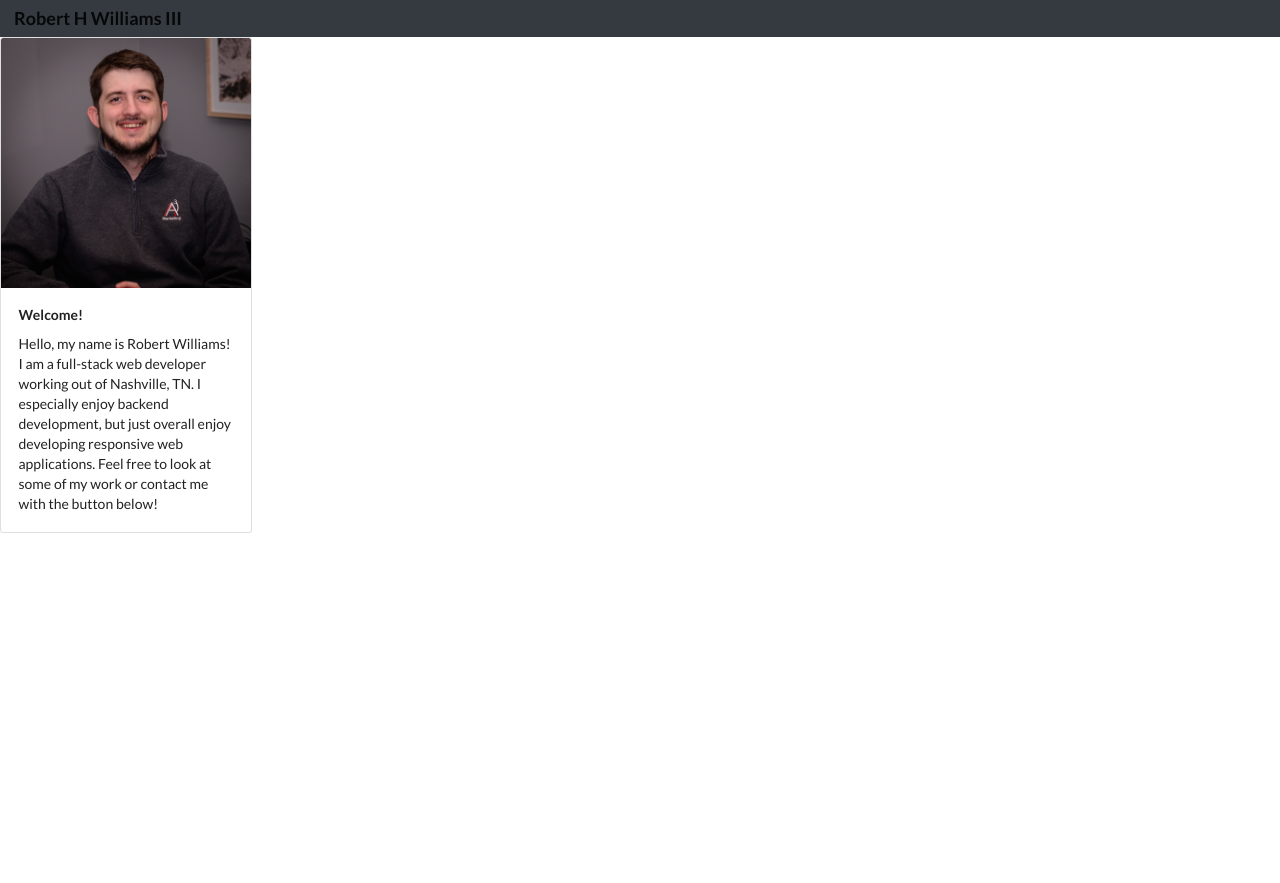
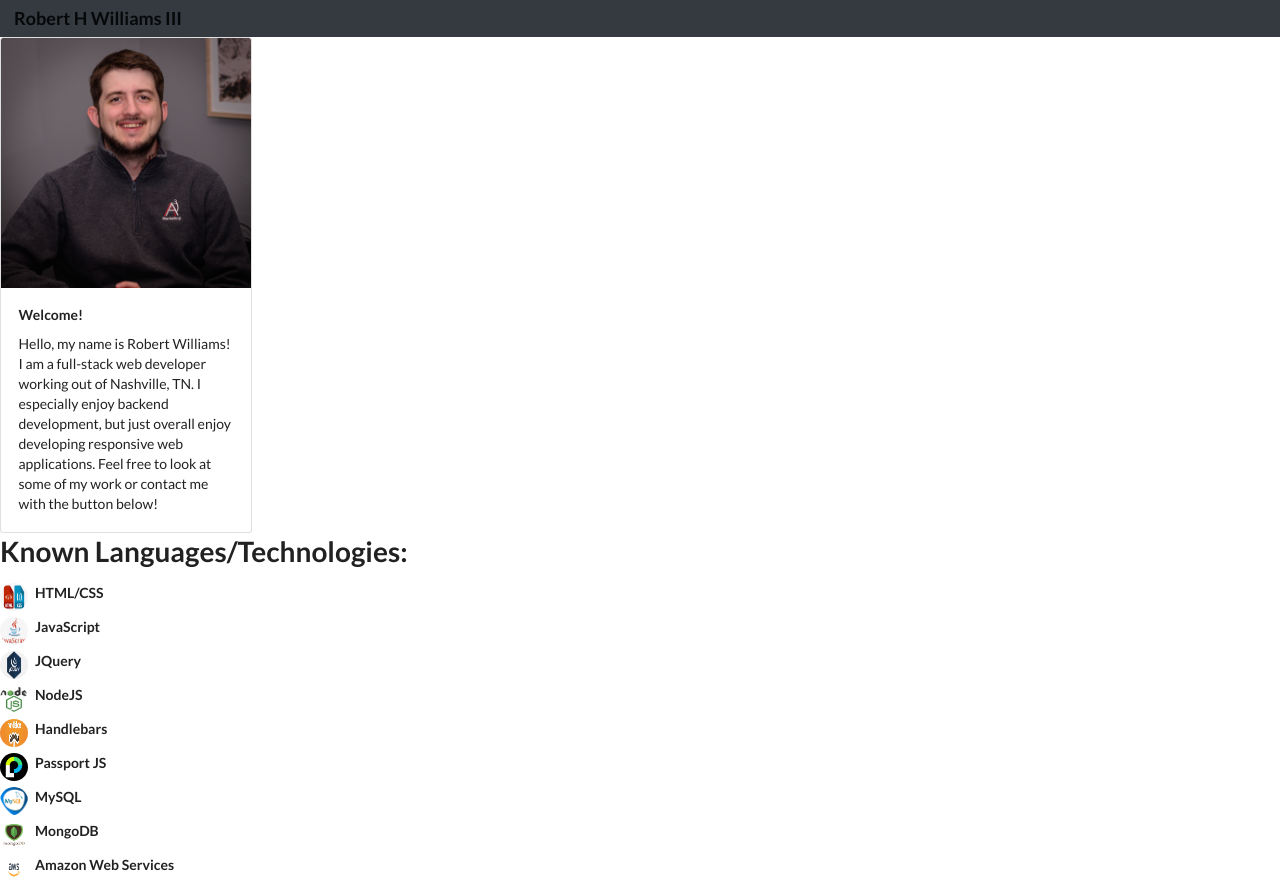
Before and after one commit to rwilliamsIII/react-portfolio, a React (Create React App) app: page / in a window 1280 px wide. Before the commit the page ends 800 px from the top, so only its background shows below. Built offline with nearby package versions, Linux system fonts and the light colour scheme.

Commit message:
finished languages component

```diff
--- a/src/App.js
+++ b/src/App.js
@@ -1,6 +1,7 @@
 import React from 'react';
 import Navbar from "./components/Navbar"
 import Biocard from "./components/Biocard"
+import Languages from "./components/Languages"
 import './App.css';
 
 function App() {
@@ -8,6 +9,7 @@ function App() {
     <div className="App">
       <Navbar/>
       <Biocard/>
+      <Languages/>
     </div>
   );
 }
--- a/src/components/Languages.js
+++ b/src/components/Languages.js
@@ -1,4 +1,13 @@
 import React from "react";
+import htmlPic from "../images/html-css-icon.png";
+import jsPic from "../images/javascript-logo.png";
+import jqueryPic from "../images/jquery-logo.png";
+import nodePic from "../images/nodejs-logo.png";
+import handlebarsPic from "../images/handlebars-logo.png";
+import passportPic from "../images/passport-icon.png";
+import mysqlPic from "../images/mysql-icon.png";
+import mongoPic from "../images/mongodb-icon.png";
+import awsPic from "../images/aws-logo.png";
 
 function Languages (props) {
     return (
@@ -6,63 +15,63 @@ function Languages (props) {
         <h1 className="technologies">Known Languages/Technologies:</h1>
           <div className="ui list">
             <div className="item">
-              <img className="ui avatar image" id="icon" src="assets/images/html-css-icon.png" alt=""/>
+              <img className="ui avatar image" id="icon" src={htmlPic} alt="html-css"/>
               <div className="content">
                 <p className="header" id="tech-header">HTML/CSS</p>
                 <div className="description"></div>
               </div>
             </div>
             <div className="item">
-              <img className="ui avatar image" id="icon" src="assets/images/javascript-logo.png" alt=""/>
+              <img className="ui avatar image" id="icon" src={jsPic} alt="javascript"/>
               <div className="content">
                 <p className="header" id="tech-header">JavaScript</p>
                 <div className="description"></div>
               </div>
             </div>
             <div className="item">
-              <img className="ui avatar image" id="icon" src="assets/images/jquery-logo.png" alt=""/>
+              <img className="ui avatar image" id="icon" src={jqueryPic} alt="jquery"/>
               <div className="content">
                 <p className="header" id="tech-header">JQuery</p>
                 <div className="description"></div>
               </div>
             </div>
             <div className="item">
-              <img className="ui avatar image" id="icon" src="assets/images/nodejs-logo.png" alt=""/>
+              <img className="ui avatar image" id="icon" src={nodePic} alt="nodeJS"/>
               <div className="content">
                 <p className="header" id="tech-header">NodeJS</p>
                 <div className="description"></div>
               </div>
             </div>
             <div className="item">
-              <img className="ui avatar image" id="icon" src="assets/images/handlebars-logo.png" alt=""/>
+              <img className="ui avatar image" id="icon" src={handlebarsPic} alt="handlebars"/>
               <div className="content">
                 <p className="header" id="tech-header">Handlebars</p>
                 <div className="description"></div>
               </div>
             </div>
             <div className="item">
-                <img className="ui avatar image" id="icon" src="assets/images/passport-icon.png" alt=""/>
+                <img className="ui avatar image" id="icon" src={passportPic} alt="passportJS"/>
                 <div className="content">
                   <p className="header" id="tech-header">Passport JS</p>
                   <div className="description"></div>
                 </div>
               </div>
               <div className="item">
-                <img className="ui avatar image" id="icon" src="assets/images/mysql-icon.png" alt=""/>
+                <img className="ui avatar image" id="icon" src={mysqlPic} alt="mysql"/>
                 <div className="content">
                   <p className="header" id="tech-header">MySQL</p>
                   <div className="description"></div>
                 </div>
               </div>
               <div className="item">
-                <img className="ui avatar image" id="icon" src="assets/images/mongodb-icon.png" alt=""/>
+                <img className="ui avatar image" id="icon" src={mongoPic} alt="mongoDB"/>
                 <div className="content">
                   <p className="header" id="tech-header">MongoDB</p>
                   <div className="description"></div>
                 </div>
               </div>
             <div className="item">
-                <img className="ui avatar image" id="icon" src="assets/images/aws-logo.png" alt=""/>
+                <img className="ui avatar image" id="icon" src={awsPic} alt="AWS"/>
                 <div className="content">
                   <p className="header" id="tech-header">Amazon Web Services</p>
                   <div className="description"></div>
```
